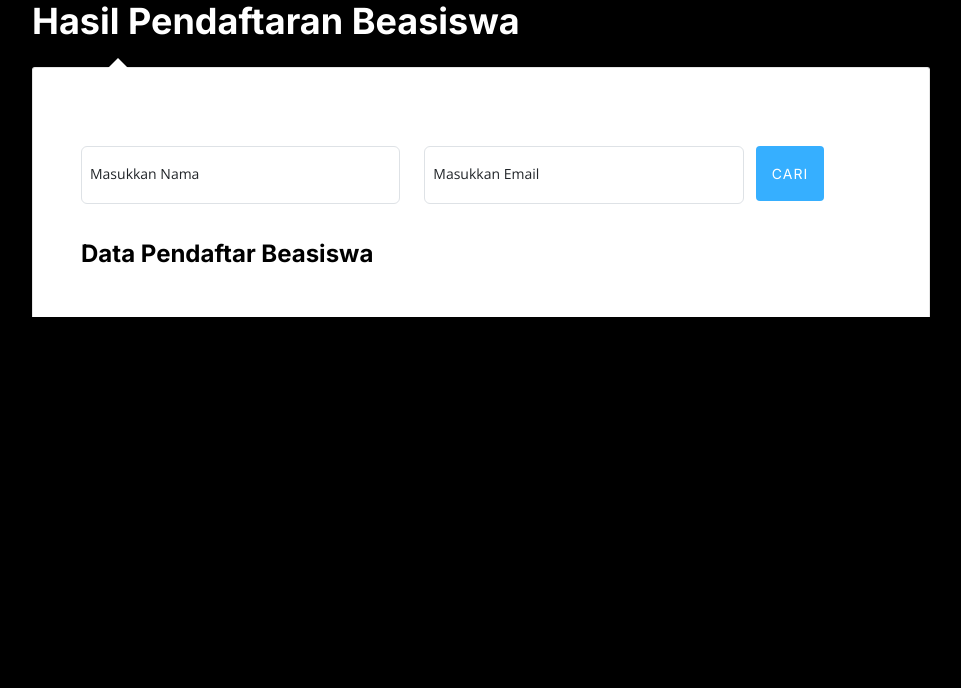
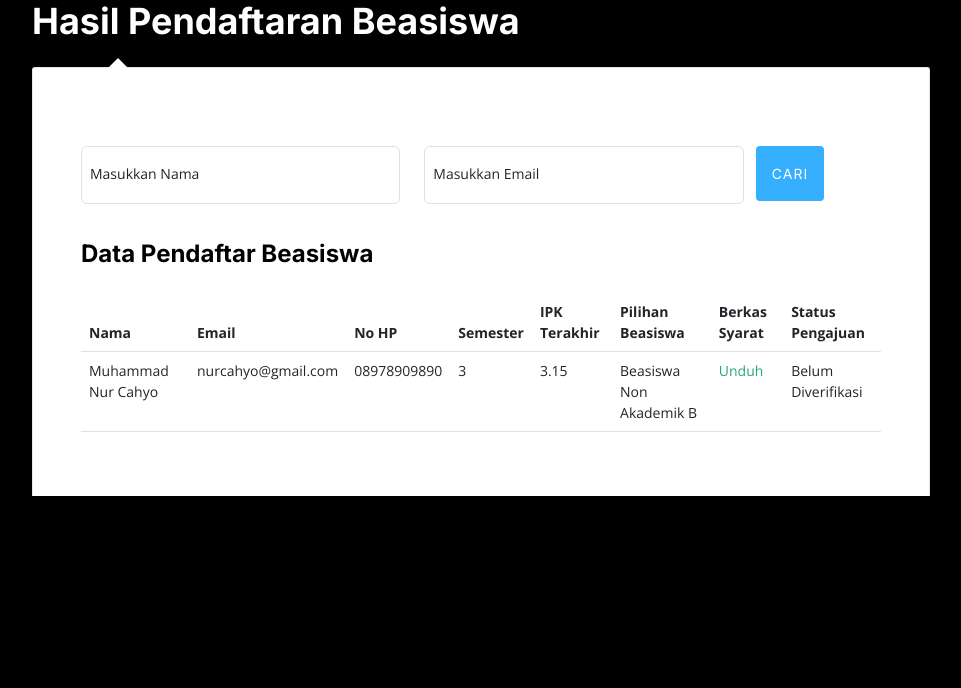
Before and after one commit to fadilaekanoperta/SipBK, a CodeIgniter 4 app: template app/Views/hasil.php in a window 1280 px wide. Shown: the part 131-819 px from the top of the page, without its empty margins (159-1120 px from the left). Run offline with PHP 8.4 and a stand-in for CodeIgniter, Linux system fonts and the light colour scheme; the template is opened without the code that fills it, so the values that code supplies are empty; some libraries are stand-ins or nearby versions.

Commit message:
Update hasil.php

```diff
--- a/app/Views/hasil.php
+++ b/app/Views/hasil.php
@@ -44,6 +44,34 @@
                     </form>
                     <div class="datab">
                         <h4 class="title">Data Pendaftar Beasiswa</h4>
+                        <div class="table-responsive">
+                            <table class="table">
+                                <thead>
+                                <tr>
+                                    <th scope="col">Nama</th>
+                                    <th scope="col">Email</th>
+                                    <th scope="col">No HP</th>
+                                    <th scope="col">Semester</th>
+                                    <th scope="col">IPK Terakhir</th>
+                                    <th scope="col">Pilihan Beasiswa</th>
+                                    <th scope="col">Berkas Syarat</th>
+                                    <th scope="col">Status Pengajuan</th>
+                                </tr>
+                                </thead>
+                                <tbody>
+                                <tr>
+                                    <td>Muhammad Nur Cahyo</td>
+                                    <td>nurcahyo@gmail.com</td>
+                                    <td>08978909890</td>
+                                    <td>3</td>
+                                    <td>3.15</td>
+                                    <td>Beasiswa Non Akademik B</td>
+                                    <td><a href="#">Unduh</a></td>
+                                    <td>Belum Diverifikasi</td>
+                                </tr>
+                                </tbody>
+                            </table>
+                            </div>
                     </div>
                 </div>
                 <!-- <div class="container px-5 my-4">
```
